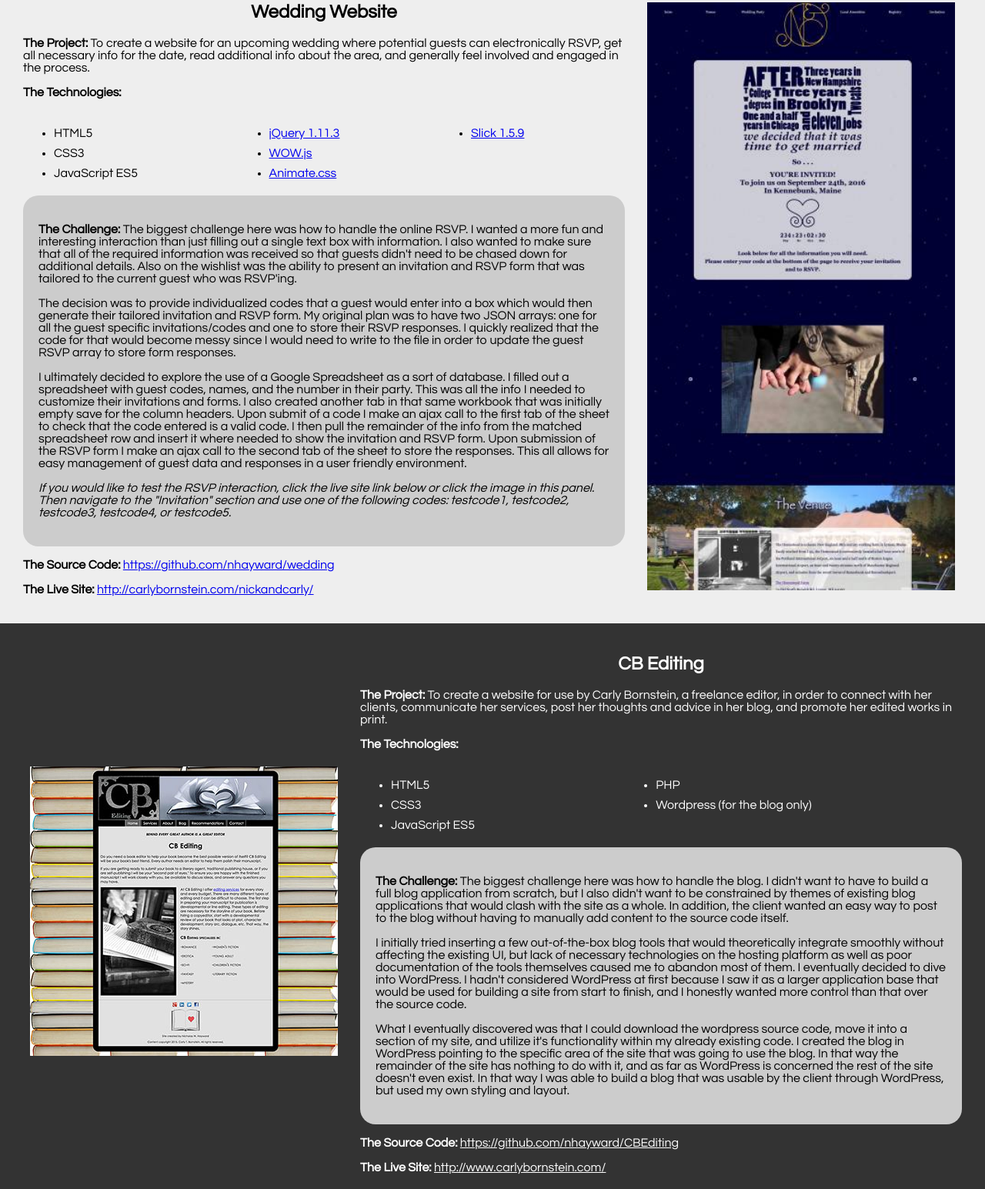
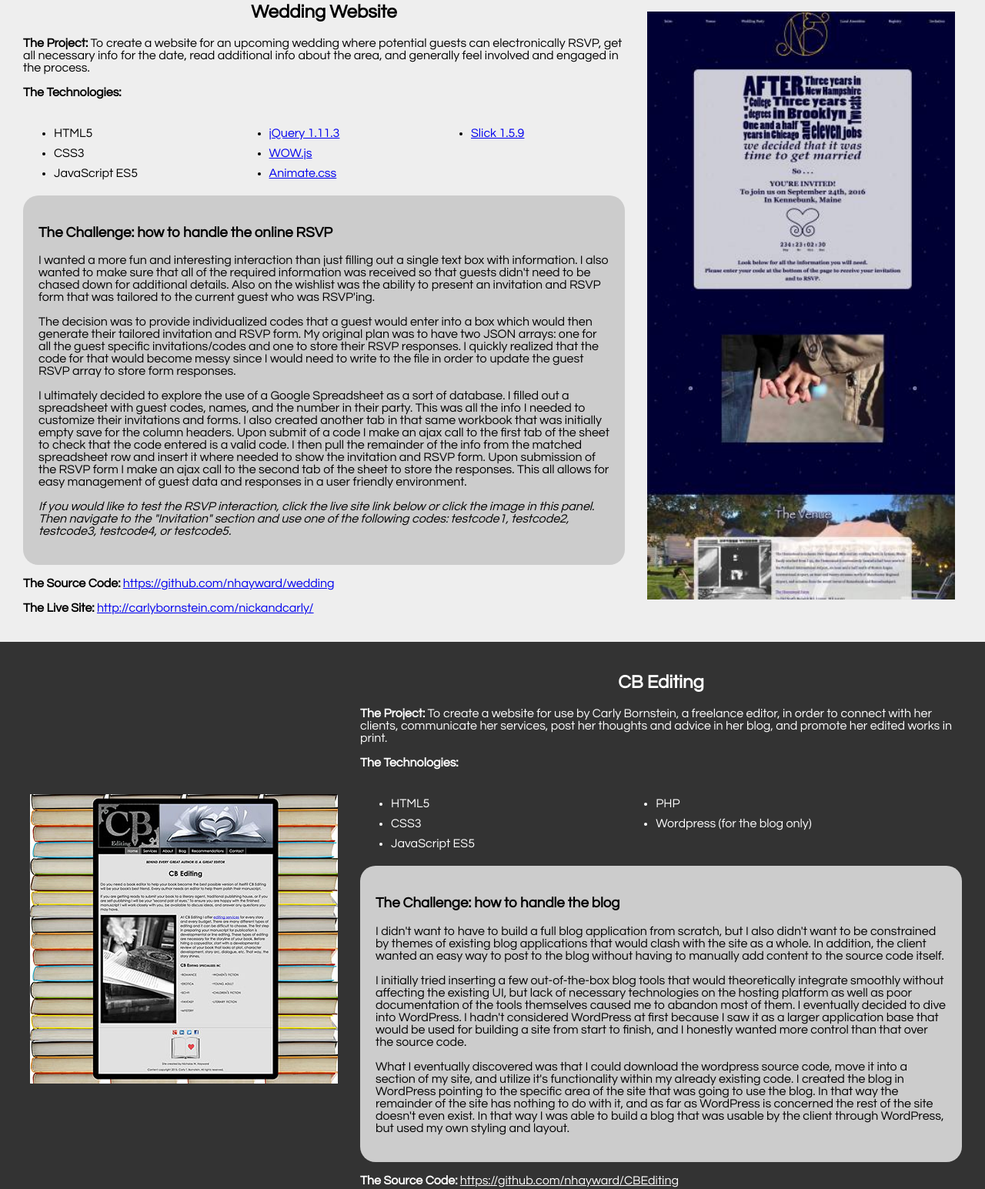
Before and after one commit to nhayward/nhayward.github.io, a plain HTML site: page index.html in a window 1280 px wide. Shown: the part 193-1738 px from the top of the page at 77% size. Drawn offline with Linux system fonts and the light colour scheme.

Commit message:
adding headers for the challenges sections

```diff
--- a/index.html
+++ b/index.html
@@ -48,7 +48,8 @@
 				</ul>
 			</div>
 			<div class="challenge">
-				<p><b>The Challenge:</b> The biggest challenge here was how to handle the online RSVP. I wanted a more fun and interesting interaction than just filling out a single text box with information. I also wanted to make sure that all of the required information was received so that guests didn't need to be chased down for additional details. Also on the wishlist was the ability to present an invitation and RSVP form that was tailored to the current guest who was RSVP'ing.</p>
+				<h3><b>The Challenge:</b> how to handle the online RSVP</h3>
+				<p>I wanted a more fun and interesting interaction than just filling out a single text box with information. I also wanted to make sure that all of the required information was received so that guests didn't need to be chased down for additional details. Also on the wishlist was the ability to present an invitation and RSVP form that was tailored to the current guest who was RSVP'ing.</p>
 				<p>The decision was to provide individualized codes that a guest would enter into a box which would then generate their tailored invitation and RSVP form. My original plan was to have two JSON arrays: one for all the guest specific invitations/codes and one to store their RSVP responses. I quickly realized that the code for that would become messy since I would need to write to the file in order to update the guest RSVP array to store form responses.</p>
 				<p>I ultimately decided to explore the use of a Google Spreadsheet as a sort of database. I filled out a spreadsheet with guest codes, names, and the number in their party. This was all the info I needed to customize their invitations and forms. I also created another tab in that same workbook that was initially empty save for the column headers. Upon submit of a code I make an ajax call to the first tab of the sheet to check that the code entered is a valid code. I then pull the remainder of the info from the matched spreadsheet row and insert it where needed to show the invitation and RSVP form. Upon submission of the RSVP form I make an ajax call to the second tab of the sheet to store the responses. This all allows for easy management of guest data and responses in a user friendly environment.</p>
 				<p><i>If you would like to test the RSVP interaction, click the live site link below or click the image in this panel. Then navigate to the "Invitation" section and use one of the following codes: testcode1, testcode2, testcode3, testcode4, or testcode5.</i></p>
@@ -78,7 +79,8 @@
 				</ul>
 			</div>
 			<div class="challenge">
-				<p><b>The Challenge:</b> The biggest challenge here was how to handle the blog. I didn't want to have to build a full blog application from scratch, but I also didn't want to be constrained by themes of existing blog applications that would clash with the site as a whole. In addition, the client wanted an easy way to post to the blog without having to manually add content to the source code itself.</p>
+				<h3><b>The Challenge:</b> how to handle the blog</h3>
+				<p>I didn't want to have to build a full blog application from scratch, but I also didn't want to be constrained by themes of existing blog applications that would clash with the site as a whole. In addition, the client wanted an easy way to post to the blog without having to manually add content to the source code itself.</p>
 				<p>I initially tried inserting a few out-of-the-box blog tools that would theoretically integrate smoothly without affecting the existing UI, but lack of necessary technologies on the hosting platform as well as poor documentation of the tools themselves caused me to abandon most of them. I eventually decided to dive into WordPress. I hadn't considered WordPress at first because I saw it as a larger application base that would be used for building a site from start to finish, and I honestly wanted more control than that over the source code.</p>
 				<p>What I eventually discovered was that I could download the wordpress source code, move it into a section of my site, and utilize it's functionality within my already existing code. I created the blog in WordPress pointing to the specific area of the site that was going to use the blog. In that way the remainder of the site has nothing to do with it, and as far as WordPress is concerned the rest of the site doesn't even exist. In that way I was able to build a blog that was usable by the client through WordPress, but used my own styling and layout.</p>
 			</div>
@@ -108,7 +110,8 @@
 				</ul>
 			</div>
 			<div class="challenge">
-				<p><b>The Challenge:</b> The biggest challenge here was how to re-imagine the layout of the website without straying too far from the original design. The client wanted the exact same site reproduced. In addition, the client was experiencing issues with cost of maintenance of the existing site and wanted a more cost efficient option. The issue of cost was not a huge challenge. They were using a marketing company that was charging them a large monthly fee for site maintenance, when the actual content updating and brand promotion was actually being done by the client. I was able to convince them to drop that marketing company and host their site elsewhere with a much lower monthly cost.</p>
+				<h3><b>The Challenge:</b> how to re-imagine the layout of the website without straying too far from the original design</h3>
+				<p>The client wanted the exact same site reproduced. In addition, the client was experiencing issues with cost of maintenance of the existing site and wanted a more cost efficient option. The issue of cost was not a huge challenge. They were using a marketing company that was charging them a large monthly fee for site maintenance, when the actual content updating and brand promotion was actually being done by the client. I was able to convince them to drop that marketing company and host their site elsewhere with a much lower monthly cost.</p>
 				<p>As I mentioned, the real challenge came with cleaning up the existing site without changing it too much. I ended up starting completely from scratch. It was easier than attempting to obtain the source code from the marketing company which, once obtained, was actually a huge mess. The main issue was their navigation. There were five navigation links at the top of the page to link to their various services. Not a problem normally, but the names of those navigation links, and consequently the content of the pages they linked to, had a disjointed structure. The fifth link for example was titled "FAQ / Services / Contact".</p>
 				<p>I ended up reducing the site down to three pages: "Home", "Services", "Contact Us". Within those pages I added an additional subnavigation interaction using jQuery UI tabs. In this way I was able to present a larger amount of information on a page while still keeping it contained to it's own shell. This cleaned up the navigation while still allowing for all the information that the client wanted to convey to be presented separately. They were ultimately happy with the solution.</p>
 			</div>
```
